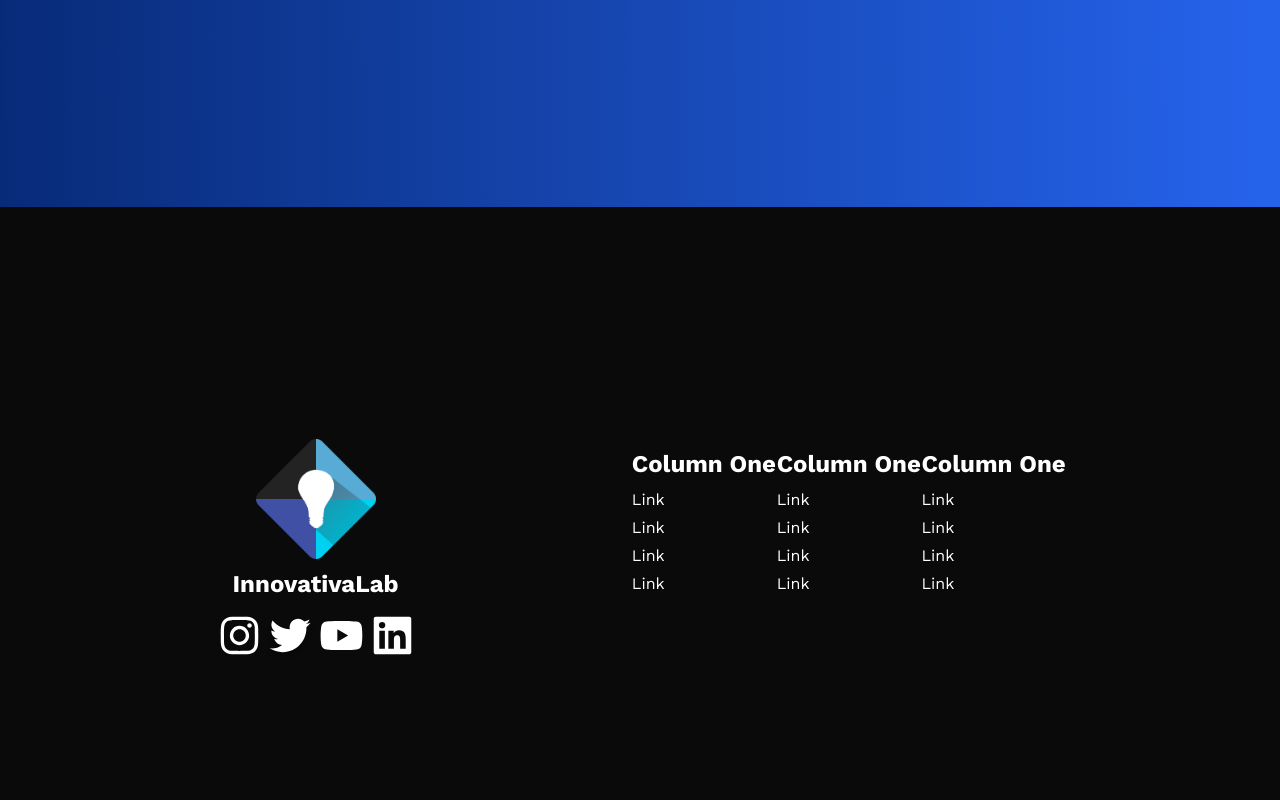
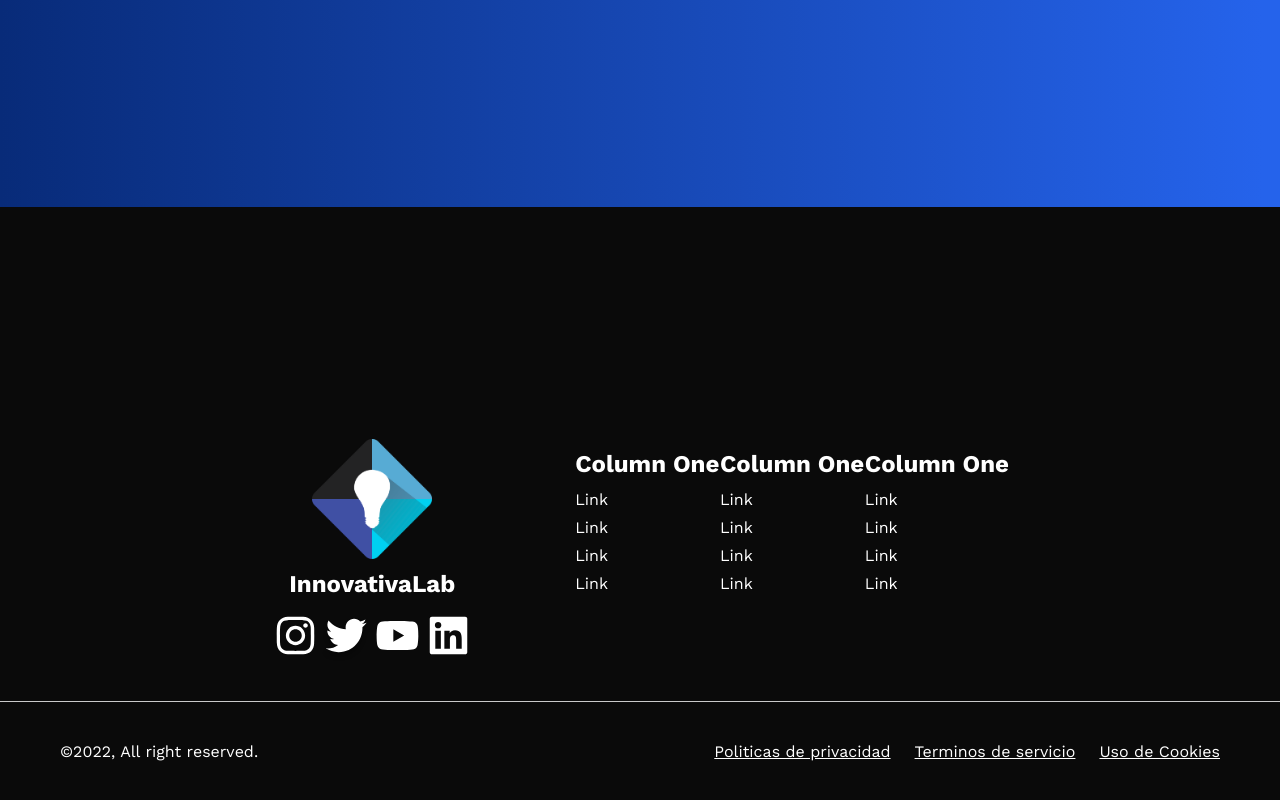
Before and after one commit to InnovativaLab/Pagina-web, a React (Vite) app in the folder PaginaWeb-React/: page / in a window 1280 px wide. Shown: the part 729-1529 px from the top of the page. Before the commit the page ends 1430 px from the top, so only its background shows below. Built offline with nearby package versions, Linux system fonts and the light colour scheme.

Commit message:
Add information links

```diff
--- a/PaginaWeb-React/src/components/Footer.tsx
+++ b/PaginaWeb-React/src/components/Footer.tsx
@@ -36,7 +36,14 @@ function Footer() {
                 </div>
             </div>
         </div>
-
+        <div className='footerInformation'>
+            <p>©2022, All right reserved.</p>
+            <div className='footerInformationLinks'>
+                <a href='#'>Politicas de privacidad</a>
+                <a href='#'>Terminos de servicio</a>
+                <a href='#'>Uso de Cookies</a>
+            </div>
+        </div>
     </footer>
   )
 }
--- a/PaginaWeb-React/src/styles/Footer.css
+++ b/PaginaWeb-React/src/styles/Footer.css
@@ -6,9 +6,10 @@ footer{
     display: flex;
     padding: 80px 0 40px 0;
     justify-content: center;
+    flex-direction: column;
 }
 .footerCallToAction{
-    padding: 0 170px 0 170px 0;
+    padding: 0 170px 40px 170px;
     width: 100%;
     display: flex;
     justify-content: space-evenly;
@@ -32,3 +33,18 @@ footer{
     text-decoration: none;
     color: var(--Blanco);
 }
+.footerInformation{
+    display: flex;
+    justify-content: space-between;
+    gap: 24px;
+    border-top: 1px solid var(--GrisClaro);
+    padding:0 60px ;
+    padding-top: 40px;
+}
+.footerInformationLinks{
+    display: flex;
+    gap: 24px;
+}
+.footerInformationLinks a{
+    color: var(--Blanco);
+}
```
